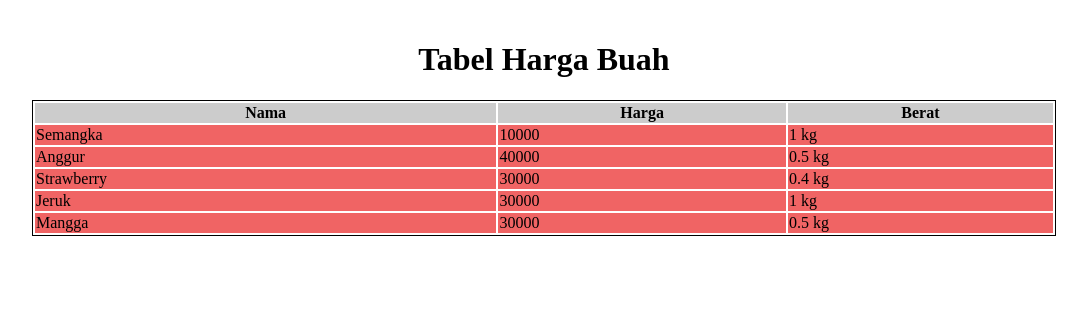
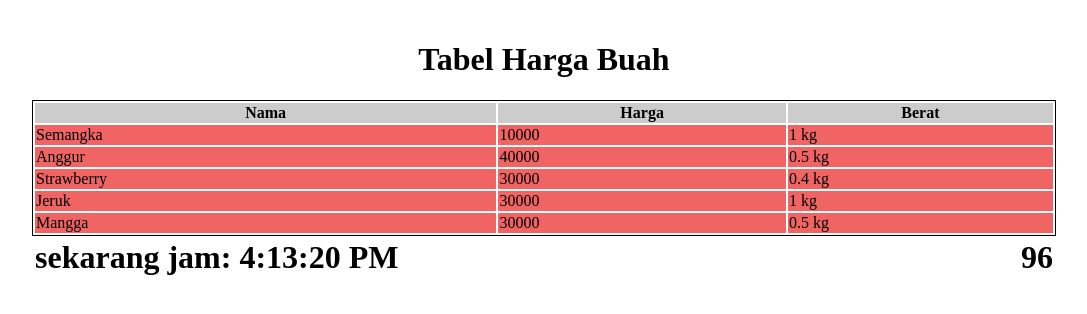
Before and after one commit to riyooho/sanbercode-reactjs-0720-week3, a React (Create React App) app: page / in a window 1280 px wide. Shown: the top 314 px of the page, without its empty margins (96-1183 px from the left). Built offline with nearby package versions, Linux system fonts and the light colour scheme.

Commit message:
mengupload tugas hari ke-12 (react)

```diff
--- a/src/App.js
+++ b/src/App.js
@@ -1,12 +1,14 @@
 import React from 'react';
 import './App.css';
 import TabelBuah from './tugas11/TabelBuah.js';
+import ClockCount from './tugas12/ClockCount.js';
 
 function App() {
   return (
   	<div align="center">
       <h1>Tabel Harga Buah</h1>
       <TabelBuah/>
+	  <ClockCount startCount = {101}/>
     </div>
   );
 }
--- /dev/null
+++ b/src/tugas12/ClockCount.js
@@ -0,0 +1,50 @@
+import React, {Component} from 'react'
+
+class ClockCount extends Component{
+
+  constructor(props){
+    super(props)
+    this.state = {
+      date: new Date(),
+      count: this.props.startCount
+    };
+  }
+
+  componentDidMount(){
+    if(this.props.start !== undefined) {
+      this.setState({time: this.props.start()})
+    }
+    this.timerID = setInterval(
+      () => this.tick(),
+      1000
+    );
+  }
+
+  componentWillUnmount(){
+    clearInterval(this.timerID);
+  }
+
+  tick() {
+    this.setState({
+      date: new Date(),
+      count: this.state.count - 1
+    });
+  }
+
+  render() {
+    return(
+      <>
+        {this.state.count >= 1 &&
+        <table style = {{width: "100%", fontWeight: "bold", fontSize: "32px"}}>
+        <tr>
+        <td align = "left">sekarang jam: {this.state.date.toLocaleTimeString()}</td>
+        <td align = "right">{this.state.count}</td>
+        </tr>
+        </table>
+      }
+      </>
+    )
+  }
+}
+
+export default ClockCount
```
